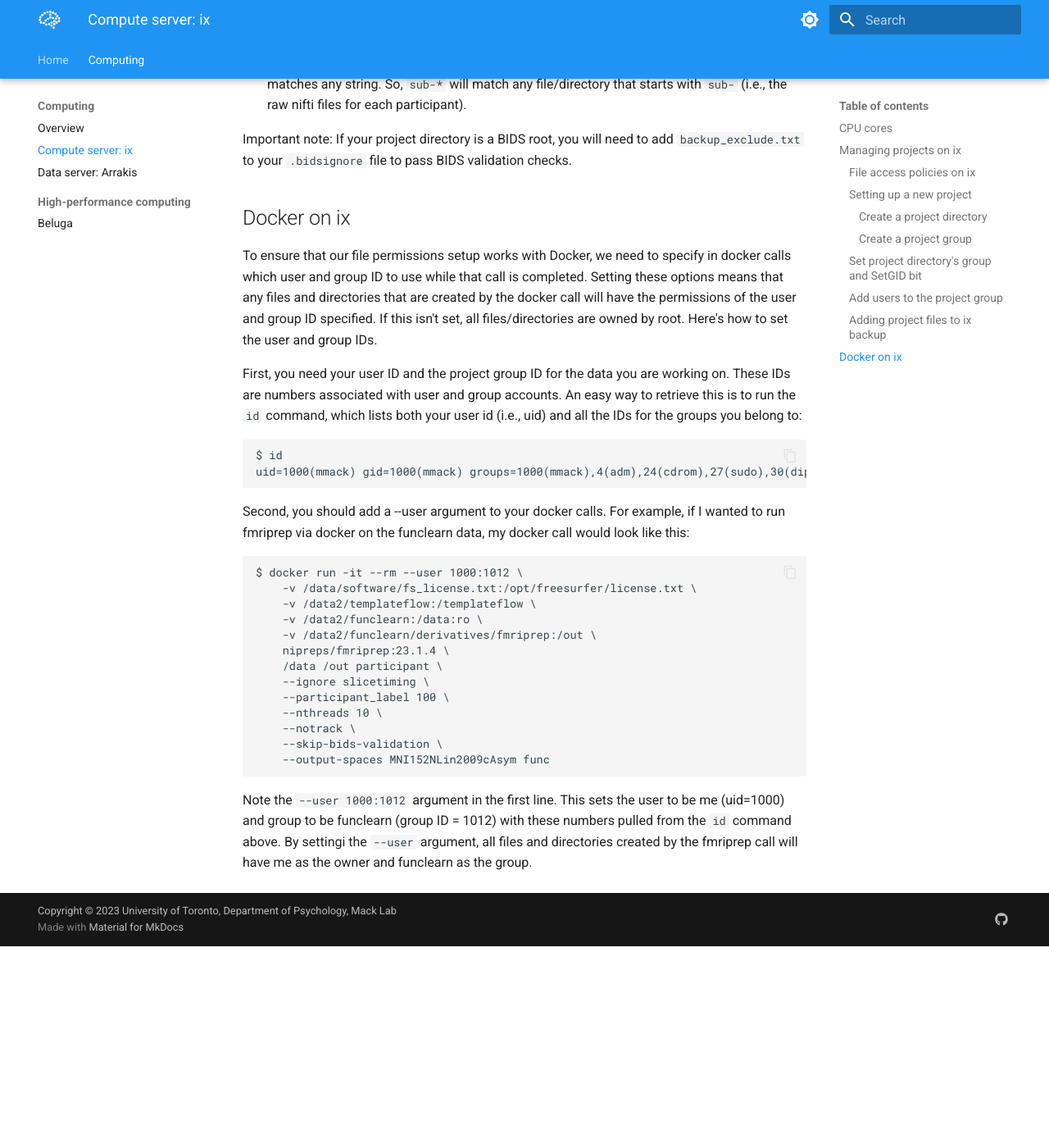
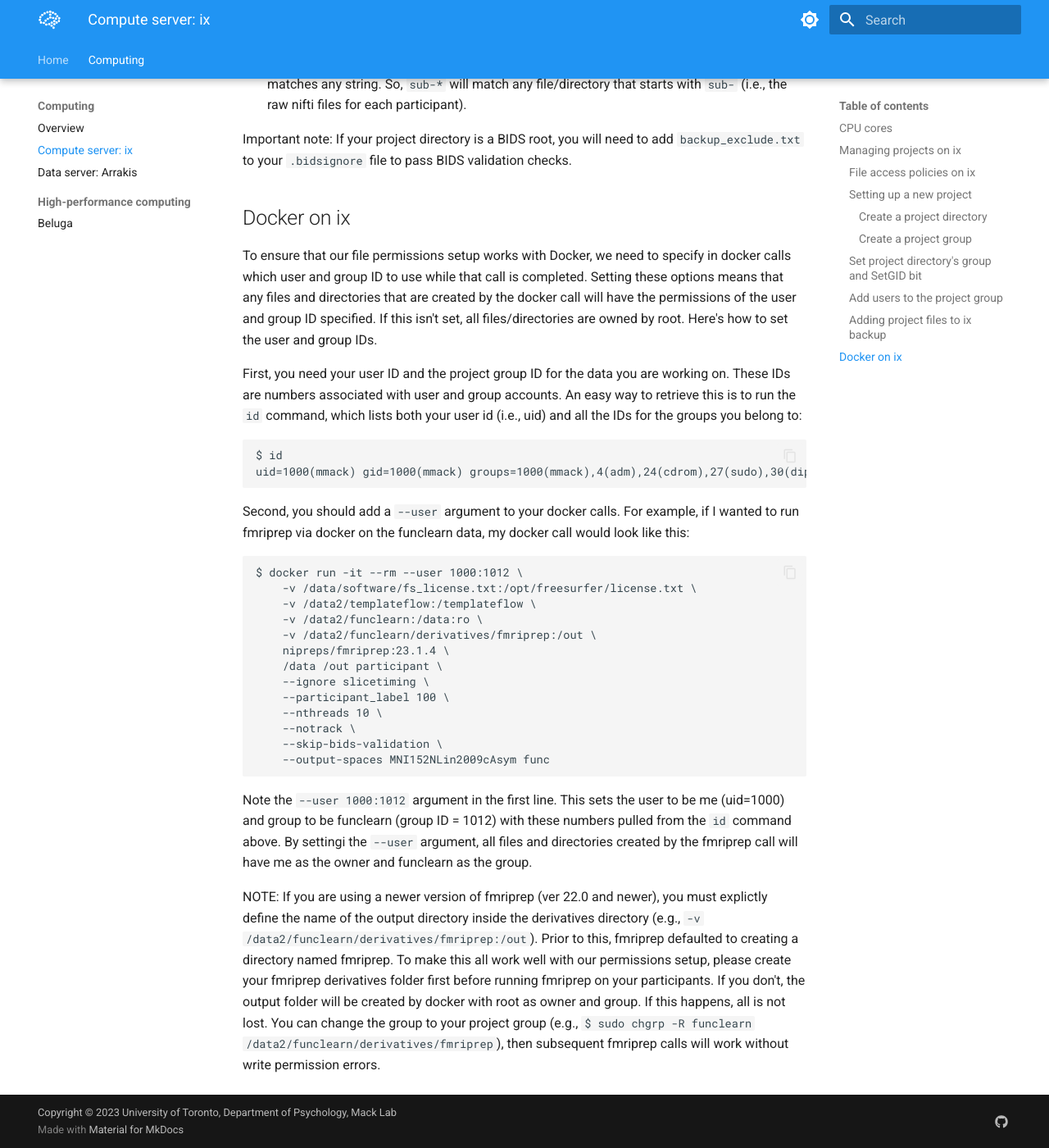
Before and after one commit to macklab/manual, an MkDocs documentation site: the page built from docs/ix.md, in a window 1280 px wide and 1400 px high, scrolled down 4444 px. Shown: the whole window at 82% size. Built offline with MkDocs 1.6.1 and Material for MkDocs 9.7.7, drawn with Linux system fonts in a browser that asks for light colours; before the commit the page ends 5598 px from its top, so only the background shows below that.

Commit message:
Add more about docker permissions

````diff
--- a/docs/ix.md
+++ b/docs/ix.md
@@ -141,7 +141,7 @@ First, you need your user ID and the project group ID for the data you are worki
 $ id
 uid=1000(mmack) gid=1000(mmack) groups=1000(mmack),4(adm),24(cdrom),27(sudo),30(dip),46(plugdev),110(lxd),120(sambashare),1001(macklab),1011(bearholiday),1012(funclearn),1014(bighipp),1015(birthday),1016(clusterbake),1019(difflearn),1020(dtilearn),1021(eyelearn),1024(gardener),1027(videoschema),1030(em-hddm),1031(hippcircuit),1032(docker),1033(scenewheel),1034(aa_diffodd)
 ```
-Second, you should add a --user argument to your docker calls. For example, if I wanted to run fmriprep via docker on the funclearn data, my docker call would look like this:
+Second, you should add a `--user` argument to your docker calls. For example, if I wanted to run fmriprep via docker on the funclearn data, my docker call would look like this:
 ```
 $ docker run -it --rm --user 1000:1012 \
     -v /data/software/fs_license.txt:/opt/freesurfer/license.txt \
@@ -158,3 +158,5 @@ $ docker run -it --rm --user 1000:1012 \
     --output-spaces MNI152NLin2009cAsym func
 ```
 Note the `--user 1000:1012` argument in the first line. This sets the user to be me (uid=1000) and group to be funclearn (group ID = 1012) with these numbers pulled from the `id` command above. By settingi the `--user` argument, all files and directories created by the fmriprep call will have me as the owner and funclearn as the group.
+
+NOTE: If you are using a newer version of fmriprep (ver 22.0 and newer), you must explictly define the name of the output directory inside the derivatives directory (e.g., `-v /data2/funclearn/derivatives/fmriprep:/out`). Prior to this, fmriprep defaulted to creating a directory named fmriprep. To make this all work well with our permissions setup, please create your fmriprep derivatives folder first before running fmriprep on your participants. If you don't, the output folder will be created by docker with root as owner and group. If this happens, all is not lost. You can change the group to your project group (e.g., `$ sudo chgrp -R funclearn /data2/funclearn/derivatives/fmriprep`), then subsequent fmriprep calls will work without write permission errors.
````
